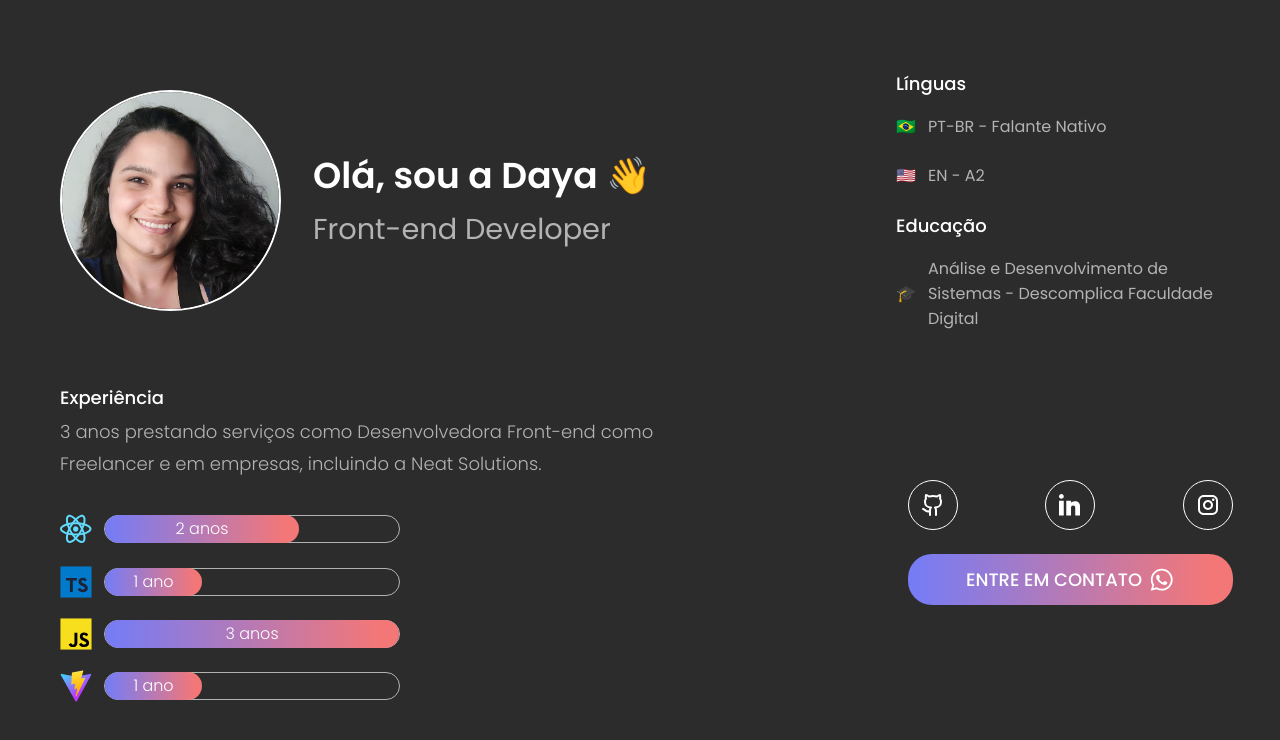
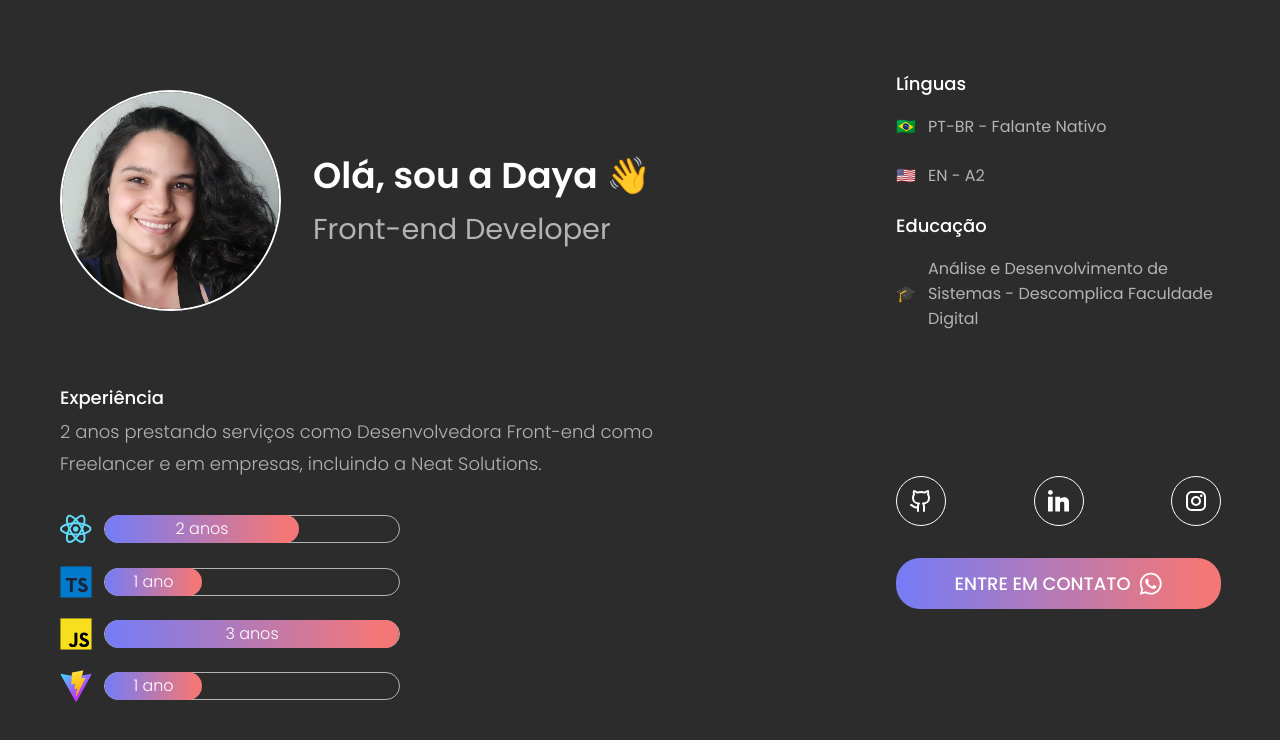
Before and after one commit to daya-diaz/my_portfolio, a React (Vite) app: page / in a window 1280 px wide. Shown: the top 740 px of the page. Built offline with nearby package versions, Linux system fonts and the light colour scheme.

Commit message:
fix: adjusting the width of components

```diff
--- a/src/components/contact/styles.scss
+++ b/src/components/contact/styles.scss
@@ -1,7 +1,7 @@
 .contacts {
     display: flex;
     flex-direction: column;
-    align-items: center;
+    align-items: flex-start;
     justify-content: center;
     gap: 24px;
     width: 100%;
@@ -11,7 +11,8 @@
         gap: 8px;
         align-items: center;
         background: var(--gradient);
-        width: 325px;
+        width: 100%;
+        max-width: 400px;
         padding: 12px 0;
         border-radius: 24px;
         border: none;
@@ -27,10 +28,11 @@
             background: linear-gradient(90deg, #F47777 2.62%, #777CF4 93.38%);
         }
     }
+    @media (min-width: 1080px) {
+        gap: 32px;
+        .btn-primary {
+            max-width: 325px;
+        }
 
-    @media (min-width: 1080px) {
-        .contacts {
-            gap: 32px;
-        }
     }
 }
--- a/src/components/experience/index.tsx
+++ b/src/components/experience/index.tsx
@@ -12,7 +12,7 @@ export function Experience() {
     return (
         <div className="experience">
             <SectionTitle text="Experiência"/>
-            <p>3 anos prestando serviços como Desenvolvedora Front-end como Freelancer e em empresas, incluindo a Neat Solutions.</p>
+            <p>2 anos prestando serviços como Desenvolvedora Front-end como Freelancer e em empresas, incluindo a Neat Solutions.</p>
             <div className="experienceTime">
                 <div className='progress-bar'>
                     <img src={ReactBrand} alt="" />
--- a/src/components/experience/styles.scss
+++ b/src/components/experience/styles.scss
@@ -19,6 +19,7 @@
         flex-direction: column;
         gap: 20px;
         width: 100%;
+        max-width: 400px;
         margin-top: 24px;
 
         .progress-bar {
@@ -34,7 +35,6 @@
                 height: 28px;
                 display: flex;
                 align-items: center;
-
 
                 .experience-measure {
                     border-radius: 24px;
--- a/src/components/header/styles.scss
+++ b/src/components/header/styles.scss
@@ -10,6 +10,8 @@
         flex-direction: column;
         align-items: start;
         gap: 4px;
+        width: 100%;
+        max-width: 400px;
         h1 {
             color: #FFF;
             font-size: 1.75rem;
@@ -25,6 +27,8 @@
     }
     img {
         border-radius: 24px;
+        width: 100%;
+        max-width: 400px;
     }
 
     @media (min-width: 1080px) {
--- a/src/components/information/styles.scss
+++ b/src/components/information/styles.scss
@@ -3,6 +3,7 @@
     flex-direction: column;
     align-items: center;
     grid-area: info;
+    width: 100%;
     max-width: 400px;
 
 
--- a/src/components/social-btns/styles.scss
+++ b/src/components/social-btns/styles.scss
@@ -1,6 +1,7 @@
 .social {
     display: flex;
-    width: 325px;
+    width: 100%;
+    max-width: 400px;
     justify-content: space-between;
     align-items: center;
     a {
@@ -12,9 +13,12 @@
         border: 1px solid var(--white);
         border-radius: 100%;
         transition: all 0.2s ease-in-out;
+
         &:hover {
             background-color: rgba(119, 124, 244, 0.2);
-
         }
     }
+    @media (min-width: 1080px) {
+        width: 325px;
+    }
 }
```
Also changed, not shown: src/components/icons/javascript-brand.tsx (added, +9 -0 lines), src/components/icons/typescript-brand.tsx (added, +9 -0 lines), src/components/icons/vite-brand.tsx (added, +20 -0 lines).
